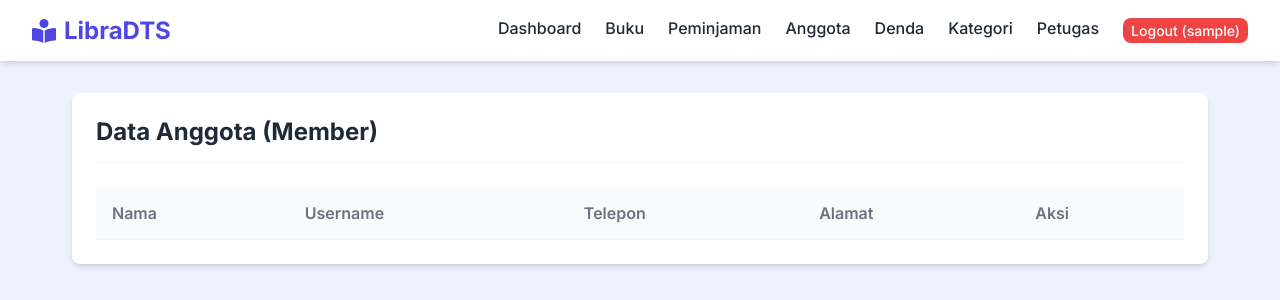
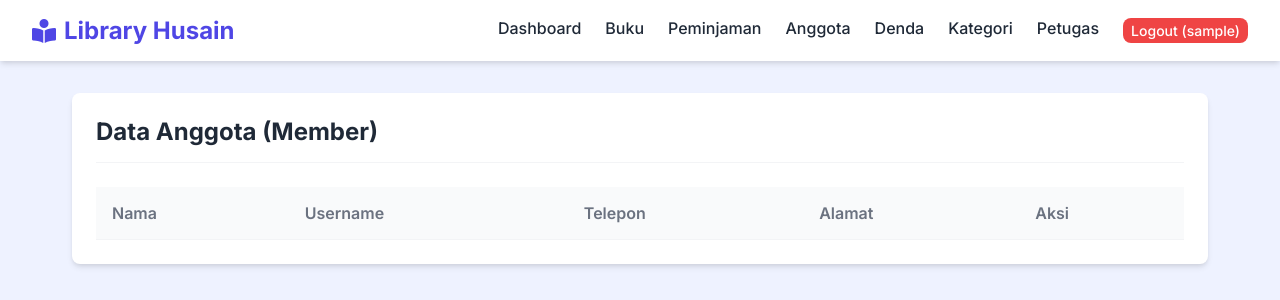
Before and after one commit to danendanendra06-jpg/Distributed_Library_Management_System, a PHP site: page /admin/anggota.php in a window 1280 px wide. Shown: the top 300 px of the page. Run offline with PHP 8.4, Linux system fonts and the light colour scheme; the visitor is signed in with stand-in values (Sample User, id 1); lists and menus that the app fills with data are empty.

Commit message:
Edit title

```diff
--- a/php/includes/header.php
+++ b/php/includes/header.php
@@ -8,7 +8,7 @@ include_once __DIR__ . '/../config.php';
 <head>
     <meta charset="UTF-8">
     <meta name="viewport" content="width=device-width, initial-scale=1.0">
-    <title>Sistem Perpustakaan Digital</title>
+    <title>Library Husain</title>
 
     <!-- Fonts & Icons -->
     <link href="https://fonts.googleapis.com/css2?family=Inter:wght@300;400;500;600;700&display=swap" rel="stylesheet">
@@ -28,7 +28,7 @@ include_once __DIR__ . '/../config.php';
 
 <nav class="navbar">
     <a href="#" class="brand">
-        <i class="fas fa-book-reader"></i> LibraDTS
+        <i class="fas fa-book-reader"></i> Library Husain
     </a>
 
     <div class="nav-links">
```
